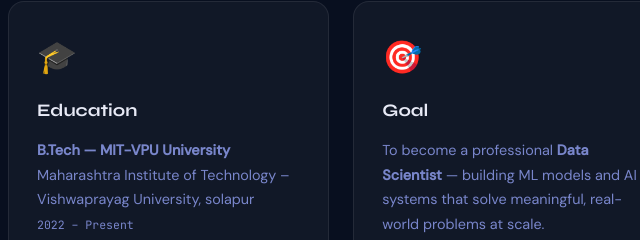
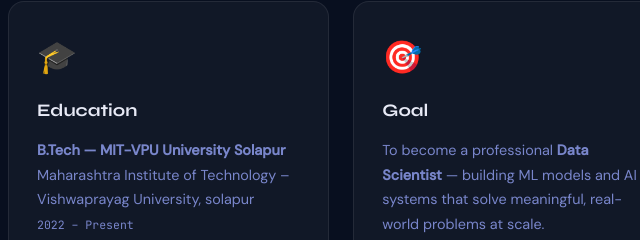
Before and after one commit to fatemakazi005-star/resume.github.io, a plain HTML site: page index.html in a window 1280 px wide. Shown: the part 1041-1281 px from the top of the page, 126-766 px from the left. Drawn offline with Linux system fonts and the light colour scheme.

Commit message:
Update index.html

```diff
--- a/index.html
+++ b/index.html
@@ -97,7 +97,7 @@
         <div class="about-card reveal">
           <div class="about-card-icon">🎓</div>
           <h3>Education</h3>
-          <p><strong>B.Tech — MIT-VPU University</strong><br />Maharashtra Institute of Technology – Vishwaprayag University, solapur<br /><span class="mono">2022 – Present</span></p>
+          <p><strong>B.Tech — MIT-VPU University Solapur</strong><br />Maharashtra Institute of Technology – Vishwaprayag University, solapur<br /><span class="mono">2022 – Present</span></p>
           <p class="small-text">Coursework in Data Science, AI, Programming & Applied Sciences</p>
         </div>
 
```
